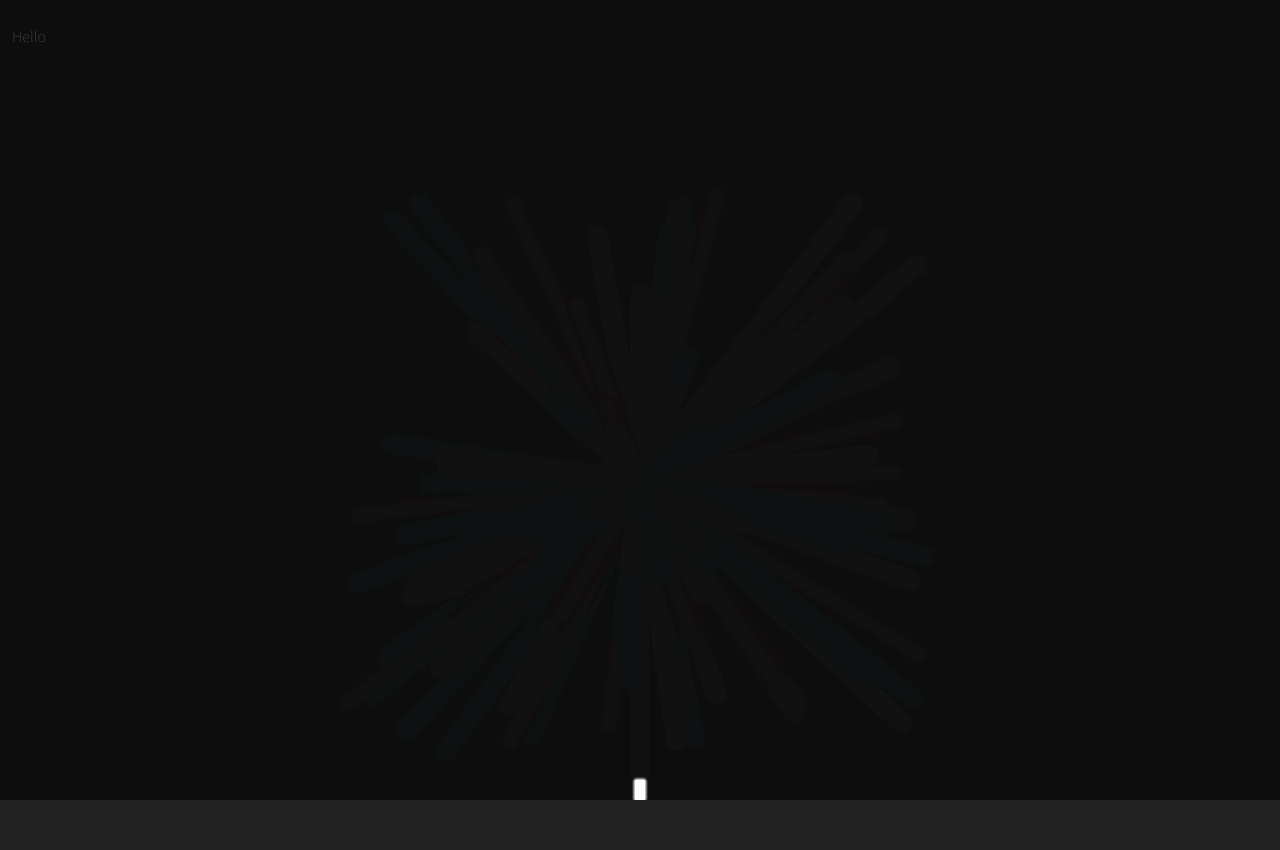
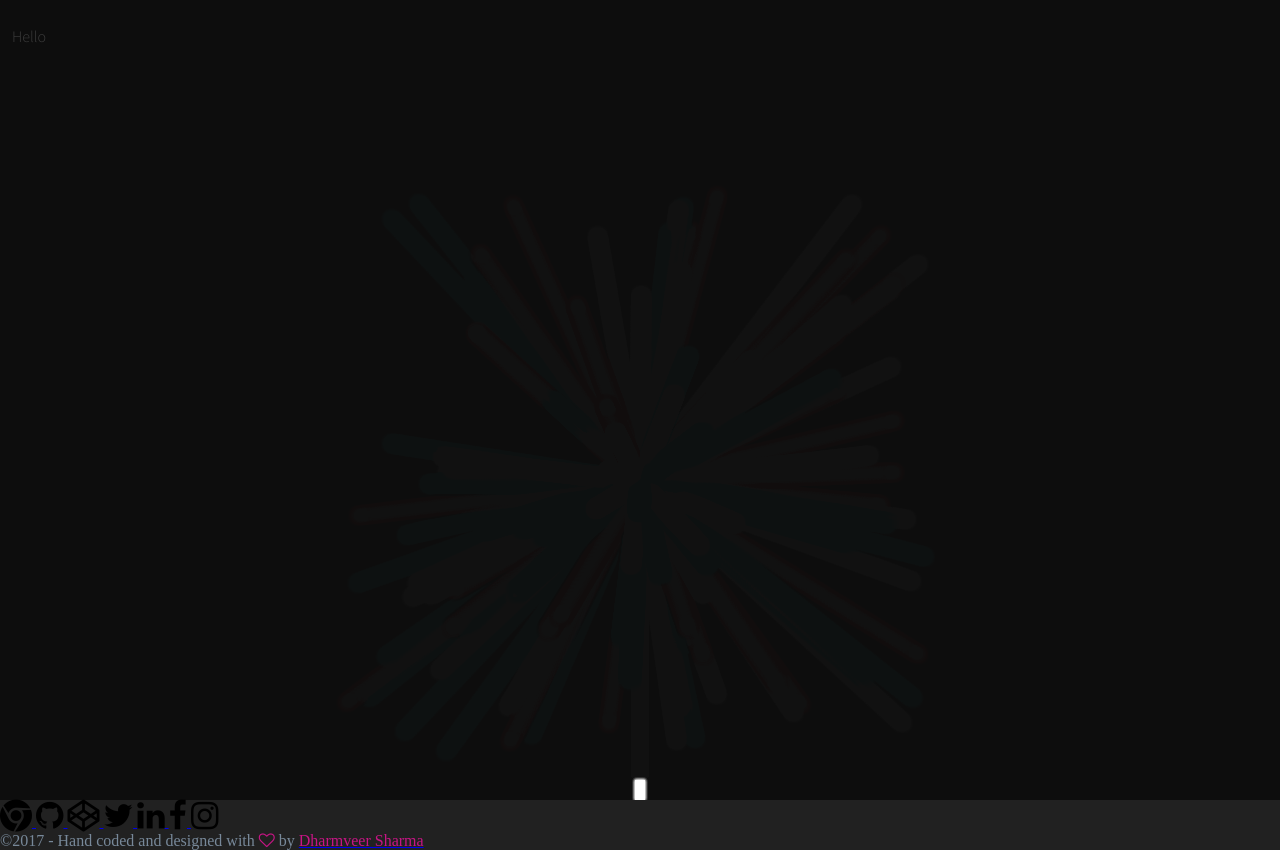
Before and after one commit to iamdharmveer/Happy-Diwali, a plain HTML site: page index.html in a window 1280 px wide. Before the commit the page ends 800 px from the top, so only its background shows below. Drawn offline with Linux system fonts and the light colour scheme.

Commit message:
update index

```diff
--- a/index.html
+++ b/index.html
@@ -10,6 +10,39 @@
 
 <p>Hello</p>
 
+<div class="center-icon">
 
+<a href="https://iamdharmveer.github.io/dfolio" alt="Dharmveer Sharma Portfolio" target="_blank">
+<i class="fa fa-chrome fa-2x" style="color:black"></i>
+</a>
+<a href="https://github.com/iamdharmveer" alt="Dharmveer Sharma Github" target="_blank">
+<i class="fa fa-github fa-2x" style="color:black"></i>
+</a>
+<a href="http://codepen.io/iamdharmveer/" alt="Dharmveer Sharma Codepen" target="_blank">
+<i class="fa fa-codepen fa-2x" style="color:black">
+</i>
+</a>
+<a href="https://twitter.com/sdvsharma98" alt="Dharmveer Sharma Twitter" target="_blank">
+<i class="fa fa-twitter fa-2x" style="color:black"></i>
+</a>
+<a href="https://www.linkedin.com/in/dharmveer-sharma-907010107" alt="Dharmveer Sharma Linkedin" target="_blank">
+<i class="fa fa-linkedin fa-2x" style="color:black"></i>
+</a>
+
+<a href="https://facebook.com/dvsharma77" alt="Dharmveer Sharma Twitter" target="_blank">
+<i class="fa fa-facebook fa-2x" style="color:black"></i>
+</a>
+    <a href="https://instagram.com/d_veer18" alt="Dharmveer Sharma Twitter" target="_blank">
+<i class="fa fa-instagram fa-2x" style="color:black"></i>
+</a>
+</div>
+</div>
+    <footer>
+      <div class="container">
+        <div class="text-center" style="color:lightslategrey">
+                    &copy;<script>document.write(new Date().getFullYear())</script> - Hand coded and designed with <span style="color:mediumvioletred"><i class="fa fa-heart-o"></i></span> by <a href="https://www.linkedin.com/in/dharmveer-sharma-907010107?trk=nav_responsive_tab_profile" target="_blank"><span style="color:mediumvioletred">Dharmveer Sharma</span></a>
+                </div>
+      </div>
+    </footer>
 
 <script src="js/hd.js"></script>
```
